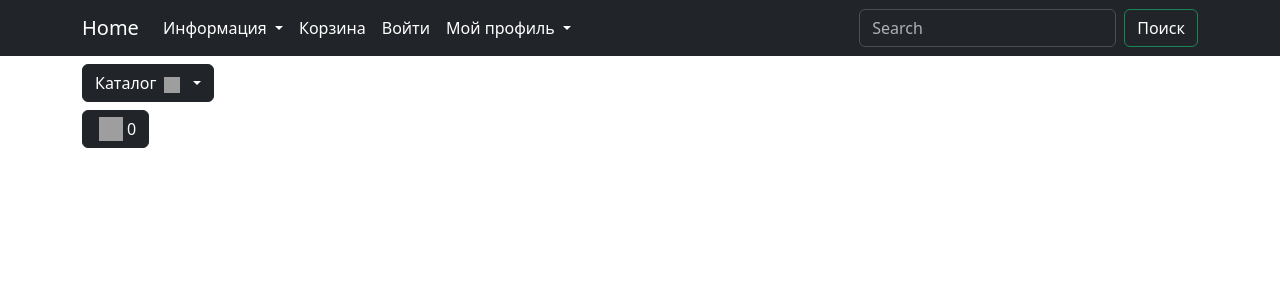
After one commit to hon315/sayt, a Django app: template main/templates/main/base.html in a window 1280 px wide. The commit adds this page. Shown: the top 300 px of the page. Run offline with Django 3.2, Linux system fonts and the light colour scheme; the template is opened without the code that fills it, so the values that code supplies are empty; some libraries are stand-ins or nearby versions; grey boxes are pictures that could not be loaded.

Commit message:
change index.html make base.html and import styles

```diff
--- /dev/null
+++ b/main/templates/main/base.html
@@ -0,0 +1,192 @@
+{% load static %}
+<!DOCTYPE html>
+<html lang="en">
+
+<head>
+    <meta charset="UTF-8">
+    <meta http-equiv="X-UA-Compatible" content="IE=edge">
+    <meta name="viewport" content="width=device-width, initial-scale=1.0">
+    <link rel="stylesheet" href="{% static "templates-for-Django-4-course-Home/deps/css/bootstrap/bootstrap.min.css" %}">
+    <link rel="stylesheet" href="{% static "templates-for-Django-4-course-Home/deps/css/my_css.css" %}">
+    <!-- Стиль footer-a для главной страницы -->
+    {% block css %}{% endblock css %}
+    <!-- Favicons for different platforms -->
+    <link rel="apple-touch-icon" sizes="180x180" href="{% static "templates-for-Django-4-course-Home/deps/favicon/apple-touch-icon.png" %}">
+    <link rel="icon" type="image/png" sizes="32x32" href="{% static "templates-for-Django-4-course-Home/deps/favicon/favicon-32x32.png" %}">
+    <link rel="icon" type="image/png" sizes="16x16" href="{% static "templates-for-Django-4-course-Home/deps/favicon/favicon-16x16.png" %}">
+    <link rel="manifest" href="{% static "templates-for-Django-4-course-Home/deps/favicon/site.webmanifest" %}">
+    <title>Home</title>
+</head>
+
+<body>
+    <header>
+        <nav class="navbar navbar-expand-lg bg-dark" data-bs-theme="dark">
+            <div class="container">
+                <a class="navbar-brand" href="index.html">Home</a>
+                <button class="navbar-toggler" type="button" data-bs-toggle="collapse"
+                    data-bs-target="#navbarSupportedContent" aria-controls="navbarSupportedContent"
+                    aria-expanded="false" aria-label="Toggle navigation">
+                    <span class="navbar-toggler-icon"></span>
+                </button>
+                <div class="collapse navbar-collapse" id="navbarSupportedContent">
+                    <ul class="navbar-nav me-auto mb-2 mb-lg-0">
+                        <li class="nav-item dropdown ">
+                            <a class="nav-link dropdown-toggle text-white" href="#" role="button"
+                                data-bs-toggle="dropdown" aria-expanded="false">
+                                Информация
+                            </a>
+                            <ul class="dropdown-menu">
+                                <li><a class="dropdown-item  text-white" href="#">Доставка и оплата</a></li>
+                                <li><a class="dropdown-item  text-white" href="#">Контактная информация</a></li>
+                                <li><a class="dropdown-item  text-white" href="#">Про нас</a></li>
+                            </ul>
+                        </li>
+                        <li class="nav-item">
+                            <a class="nav-link  text-white" href="carts/cart.html">Корзина</a>
+                        </li>
+                        <li class="nav-item">
+                            <a class="nav-link  text-white" href="users/login.html">Войти</a>
+                        </li>
+                        <li class="nav-item dropdown ">
+                            <a class="nav-link dropdown-toggle text-white" href="#" role="button"
+                                data-bs-toggle="dropdown" aria-expanded="false">
+                                Мой профиль
+                            </a>
+                            <ul class="dropdown-menu">
+                                <li><a class="dropdown-item  text-white" href="carts/cart.html">Корзина</a></li>
+                                <li><a class="dropdown-item  text-white" href="users/profile.html">Личный кабинет</a>
+                                </li>
+                                <li><a class="dropdown-item  text-white" href="#">Админ панель</a></li>
+                                <li>
+                                    <hr class="dropdown-divider">
+                                </li>
+                                <li><a class="dropdown-item  text-white" href="#">Выйти</a></li>
+                            </ul>
+                        </li>
+                    </ul>
+                    <form class="d-flex" role="search">
+                        <input class="form-control me-2" type="search" placeholder="Search" aria-label="Search">
+                        <button class="btn btn-outline-success text-white" type="submit">Поиск</button>
+                    </form>
+                </div>
+            </div>
+        </nav>
+    </header>
+    <section>
+        <div class="container">
+            <!-- Каталог и корзина с фиксированным расположением на странице -->
+            <div class="row mt-1 position-fixed z-3">
+                <!-- Каталог -->
+                <div class="dropdown mb-2">
+                    <button class="btn btn-secondary dropdown-toggle btn-dark" type="button" data-bs-toggle="dropdown"
+                        aria-expanded="false">
+                        Каталог
+                        <img class="mx-1" src="{% static "templates-for-Django-4-course-Home/deps/icons/grid-fill.svg" %}" alt="Catalog Icon" width="16"
+                            height="16">
+                    </button>
+                    <ul class="dropdown-menu bg-dark" data-bs-theme="dark">
+                        <li><a class="dropdown-item text-white" href="goods/catalog.html">Все товары</a></li>
+                        <li><a class="dropdown-item text-white" href="goods/catalog.html">Кухня</a></li>
+                        <li><a class="dropdown-item text-white" href="goods/catalog.html">Спальня</a></li>
+                        <li><a class="dropdown-item text-white" href="goods/catalog.html">Гостинная</a></li>
+                        <li><a class="dropdown-item text-white" href="goods/catalog.html">Офис</a></li>
+                        <li><a class="dropdown-item text-white" href="goods/catalog.html">Фурнитура</a></li>
+                        <li><a class="dropdown-item text-white" href="goods/catalog.html">Декор</a></li>
+                    </ul>
+                </div>
+                <!-- Значек корзины, вызывает модальное окно -->
+                <div>
+                    <button type="button" class="btn btn-dark btn-secondary d-flex" id="modalButton"
+                        aria-expanded="false">
+                        <img class="mx-1" src="{% static "templates-for-Django-4-course-Home/deps/icons/basket2-fill.svg" %}" alt="Catalog Icon" width="24"
+                            height="24">
+                        <span id="goods-in-cart-count">0</span>
+                    </button>
+                </div>
+                <!-- Разметка модального окна корзины -->
+                <div class="modal fade" id="exampleModal" tabindex="-1" aria-labelledby="exampleModalLabel"
+                    aria-hidden="true">
+                    <div class="modal-dialog modal-dialog-scrollable">
+                        <div class="modal-content">
+                            <div class="modal-header">
+                                <button type="button" class="btn-close" data-bs-dismiss="modal"
+                                    aria-label="Close"></button>
+                            </div>
+                            <div class="modal-body">
+                                <h3 class="text-center mb-4">Корзина</h3>
+                                <div class="container" id="cart-items-container">
+                                    <!-- Разметка корзины -->
+                                    <div class="card mb-3 text-bg-light shadow-lg">
+                                        <div class="card-header">
+                                            <h5 class="card-title">Товар</h5>
+                                        </div>
+                                        <ul class="list-group list-group-flush">
+                                            <li class="list-group-item">
+                                                <div class="row text-center">
+                                                    <div class="col p-0">
+                                                        <div class="input-group">
+                                                            <span class="input-group-btn">
+                                                                <button type="button" class="btn btn-dark btn-sm decrement"
+                                                                    data-cart-id="" data-cart-change-url="">-</button>
+                                                            </span>
+                                                            <input type="text" class="form-control number" value="1"
+                                                                readonly>
+                                                            <span class="input-group-btn">
+                                                                <button type="button" class="btn btn-dark btn-sm increment"
+                                                                    data-cart-id="" data-cart-change-url="">+</button>
+                                                            </span>
+                                                        </div>
+                                                    </div>
+                                                    <div class="col p-0">
+                                                        <p>x 100.00 = </p>
+                                                    </div>
+                                                    <div class="col p-0"><strong>100.00 $</strong></div>
+                                                    <div class="col p-0">
+                                                        <a href="#" class="remove-from-cart" data-cart-id="">
+                                                            <img class="mx-1" src="{% static "templates-for-Django-4-course-Home/deps/icons/trash3-fill.svg" %}"
+                                                                alt="Catalog Icon" width="16" height="16">
+                                                        </a>
+                                                    </div>
+                                                </div>
+                                            </li>
+                                        </ul>
+                                    </div>
+                                    <div class="card mb-3 shadow-lg">
+                                        <div class="card-footer">
+                                            <p class="float-left">Итого <strong>1</strong> товар(а) на сумму</p>
+                                            <h4 class="float-left"><strong>100.00 $</strong></h4>
+                                        </div>
+                                    </div>
+                                    <!-- Закончилась разметка корзины -->
+                                </div>
+                                <a class="btn btn-dark" href="orders/create_order.html">
+                                    Оформить заказ
+                                </a>
+                            </div>
+                        </div>
+                    </div>
+                </div>
+                <!-- Закончилась разметка модального окна -->
+            </div>
+        </div>
+        <!-- Контент -->
+        <div class="container">
+            <div class="row mt-1">
+                <div class="col-lg-2">
+                    <!-- Пустой блок на Ваше усмотрение -->
+                </div>
+                <div class="col-lg-10">
+                    <!-- Контент на странице -->
+                    {% block content %}{% endblock content %}
+                </div>
+            </div>
+        </div>
+    </section>
+    {% block footer %}{% endblock footer %}
+    <script src="{% static "templates-for-Django-4-course-Home/deps/js/jquery/jquery-3.7.0.min.js" %}"></script>
+    <script src="{% static "templates-for-Django-4-course-Home/deps/js/jquery-events.js" %}"></script>
+    <script src="{% static "templates-for-Django-4-course-Home/deps/js/jquery-ajax.js" %}"></script>
+    <script src="{% static "templates-for-Django-4-course-Home/deps/js/bootstrap/bootstrap.bundle.min.js" %}"></script>
+</body>
+
+</html>
```
Also changed, not shown: main/templates/main/index.html (+18 -20 lines).
